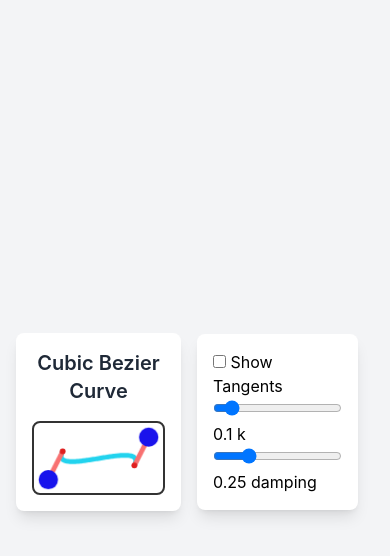
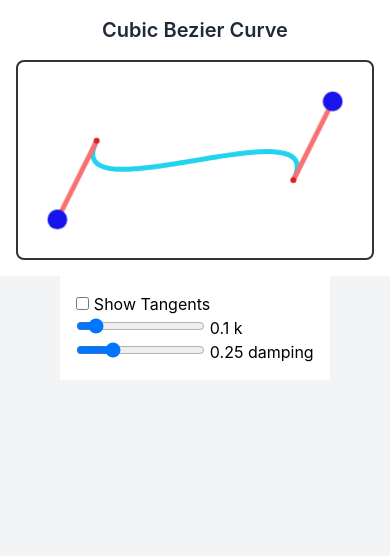
Before and after one commit to dhirajkrgupta/bezier-curve, a plain HTML site: page index.html in a window 390 px wide. Drawn offline with nearby package versions, Linux system fonts and the light colour scheme.

Commit message:
mobile view changed

```diff
--- a/index.html
+++ b/index.html
@@ -22,19 +22,18 @@
             max-width: 900px;
             margin: 0 auto;
             position: relative;
-            aspect-ratio: 16/9;
         }
     </style>
 </head>
-<body class="bg-gray-100 min-h-screen flex items-center justify-center p-4">
-    <div class="bg-white p-4 sm:p-6 rounded-lg shadow-lg text-center w-full max-w-[950px]">
+<body class="bg-gray-100 max-h-screen flex flex-col lg:flex-row justify-center  md:p-4">
+    <div class="bg-white p-4 sm:p-6 md:rounded-lg md:shadow-lg text-center w-full max-w-[950px]">
         <h1 class="text-xl font-semibold mb-4 text-gray-800">Cubic Bezier Curve</h1>
-        <div class="canvas-container">
+        <div class="canvas-container sm:h-full">
             <canvas id="mycanvas" width="900" height="500" class="mx-auto"></canvas>
         </div>
     </div>
-    <div class="p-4 h-full flex">
-        <div class="bg-white p-4 sm:p-6 rounded-lg shadow-lg  w-fit">
+    <div class="md:p-4 h-full flex justify-center">
+        <div class="bg-white p-4 sm:p-6 md:rounded-lg md:shadow-lg  w-fit">
         <div>
             <input type="checkbox" name="tangents" id="tangents">
             <label for="tangents">Show Tangents</label>
```
